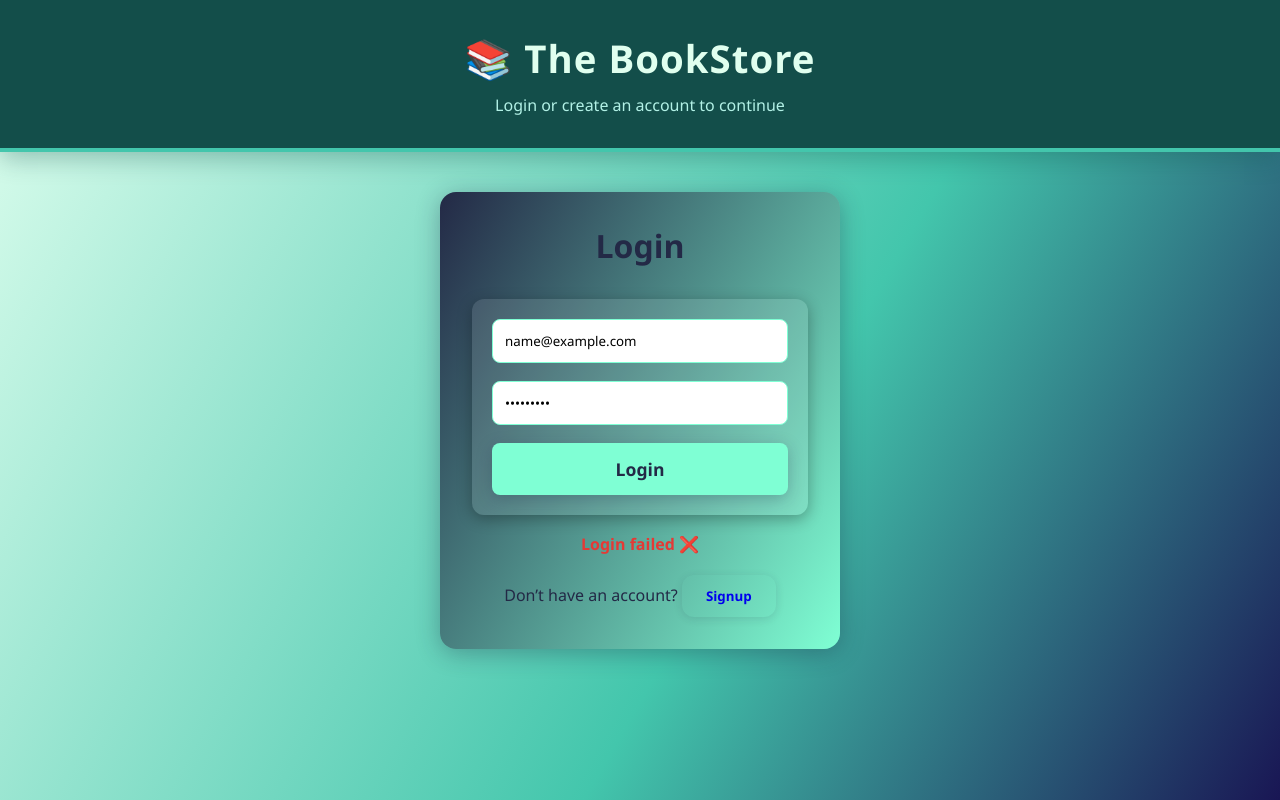
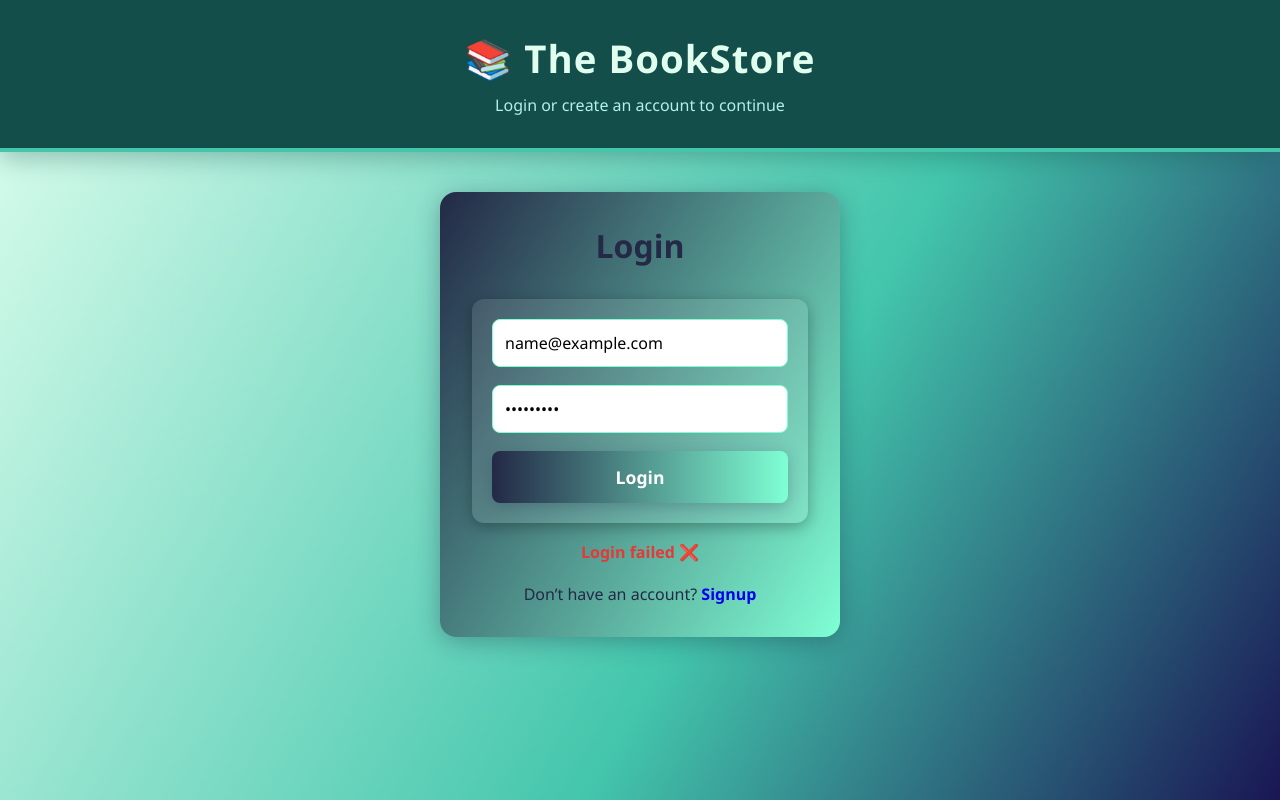
Before and after one commit to anshitaBajpai/The-Bookstore, a React (Vite) app in the folder frontend/: page /auth in a window 1280 px wide. Both pictures are taken after typing "name@example.com", "Sample123" into the empty fields and a click on the button "Login". Built offline with nearby package versions, Linux system fonts and the light colour scheme; no server answers.

Commit message:
refactor

```diff
--- a/frontend/src/pages/AuthPage.jsx
+++ b/frontend/src/pages/AuthPage.jsx
@@ -1,6 +1,7 @@
 import React, { useState } from "react";
 import { useNavigate } from "react-router-dom";
 import axios from "axios";
+import styles from "./AuthPage.module.css";
 
 function AuthPage() {
   const [isLogin, setIsLogin] = useState(true);
@@ -10,7 +11,6 @@ function AuthPage() {
   const [error, setError] = useState("");
   const navigate = useNavigate();
 
-  // ✅ Login
   const handleLogin = async (e) => {
     e.preventDefault();
     try {
@@ -22,56 +22,35 @@ function AuthPage() {
       localStorage.setItem("role", res.data.role);
       localStorage.setItem("username", res.data.username);
       setError("");
-      navigate("/"); // redirect to home after login
+      navigate("/");
     } catch (err) {
       setError(err.response?.data?.error || "Login failed ❌");
     }
   };
 
-  // ✅ Signup
   const handleSignup = async (e) => {
     e.preventDefault();
     try {
-      const res = await axios.post("http://localhost:5000/auth/signup", {
+      await axios.post("http://localhost:5000/auth/signup", {
         username,
         email,
         password,
       });
       setError("");
       alert("Signup successful! Please login.");
-      setIsLogin(true); // switch to login form
+      setIsLogin(true);
     } catch (err) {
       setError(err.response?.data?.error || "Signup failed ❌");
     }
   };
 
   return (
-    <>
-      <div
-        style={{
-          padding: "32px",
-          maxWidth: 400,
-          margin: "40px auto",
-          background: "linear-gradient(120deg, #232946 0%, #7fffd4 100%)",
-          borderRadius: "16px",
-          boxShadow: "0 4px 24px #1a223f55",
-        }}
-      >
-        <h2
-          style={{
-            textAlign: "center",
-            color: "#232946",
-            fontWeight: 700,
-            fontSize: "2rem",
-            marginBottom: 32,
-          }}
-        >
-          {isLogin ? "Login" : "Signup"}
-        </h2>
+    <div className={styles.container}>
+      <h2 className={styles.heading}>{isLogin ? "Login" : "Signup"}</h2>
 
       <form
         onSubmit={isLogin ? handleLogin : handleSignup}
-          style={{ display: "flex", flexDirection: "column", gap: "18px" }}
+        className={styles.form}
       >
         {!isLogin && (
           <input
@@ -79,105 +58,50 @@ function AuthPage() {
             placeholder="Username"
             value={username}
             onChange={(e) => setUsername(e.target.value)}
+            className={styles.input}
             required
-              style={{
-                padding: "12px",
-                borderRadius: "8px",
-                border: "1.5px solid #7fffd4",
-              }}
           />
         )}
+
         <input
           type="email"
           placeholder="Email"
           value={email}
           onChange={(e) => setEmail(e.target.value)}
+          className={styles.input}
           required
-            style={{
-              padding: "12px",
-              borderRadius: "8px",
-              border: "1.5px solid #7fffd4",
-            }}
         />
+
         <input
           type="password"
           placeholder="Password"
           value={password}
           onChange={(e) => setPassword(e.target.value)}
+          className={styles.input}
           required
-            style={{
-              padding: "12px",
-              borderRadius: "8px",
-              border: "1.5px solid #7fffd4",
-            }}
         />
 
-          <button
-            type="submit"
-            style={{
-              background: "#7fffd4",
-              color: "#232946",
-              fontWeight: 700,
-              border: "none",
-              borderRadius: "8px",
-              padding: "14px",
-              fontSize: "1.1rem",
-              cursor: "pointer",
-              transition: "0.2s",
-            }}
-          >
+        <button type="submit" className={styles.button}>
           {isLogin ? "Login" : "Signup"}
         </button>
       </form>
 
-        {error && (
-          <p
-            style={{
-              color: "#e53935",
-              textAlign: "center",
-              marginTop: "18px",
-              fontWeight: 600,
-            }}
-          >
-            {error}
-          </p>
-        )}
+      {error && <p className={styles.error}>{error}</p>}
 
-        <p style={{ textAlign: "center", marginTop: "20px", color: "#232946" }}>
+      <p className={styles.switchText}>
         {isLogin ? (
           <>
             Don’t have an account?{" "}
-              <button
-                onClick={() => setIsLogin(false)}
-                style={{
-                  border: "none",
-                  background: "none",
-                  color: "#0000ee",
-                  cursor: "pointer",
-                }}
-              >
-                Signup
-              </button>
+            <span onClick={() => setIsLogin(false)}>Signup</span>
           </>
         ) : (
           <>
             Already have an account?{" "}
-              <button
-                onClick={() => setIsLogin(true)}
-                style={{
-                  border: "none",
-                  background: "none",
-                  color: "#0000ee",
-                  cursor: "pointer",
-                }}
-              >
-                Login
-              </button>
+            <span onClick={() => setIsLogin(true)}>Login</span>
           </>
         )}
       </p>
     </div>
-    </>
   );
 }
 
--- /dev/null
+++ b/frontend/src/pages/AuthPage.module.css
@@ -0,0 +1,71 @@
+.container {
+  padding: 32px;
+  max-width: 400px;
+  margin: 40px auto;
+  background: linear-gradient(120deg, #232946 0%, #7fffd4 100%);
+  border-radius: 16px;
+  box-shadow: 0 4px 24px #1a223f55;
+}
+
+.heading {
+  text-align: center;
+  color: #232946;
+  font-weight: 700;
+  font-size: 2rem;
+  margin-bottom: 32px;
+}
+
+.form {
+  display: flex;
+  flex-direction: column;
+  gap: 18px;
+}
+
+.input {
+  padding: 12px;
+  border-radius: 8px;
+  border: 1.5px solid #7fffd4;
+  font-size: 1rem;
+  outline: none;
+}
+
+.input:focus {
+  border-color: #232946;
+  box-shadow: 0 0 0 2px #23294633;
+}
+
+.button {
+  background: #7fffd4;
+  color: #232946;
+  font-weight: 700;
+  border: none;
+  border-radius: 8px;
+  padding: 14px;
+  font-size: 1.1rem;
+  cursor: pointer;
+  transition: 0.2s;
+}
+
+.button:hover {
+  background: #232946;
+  color: #7fffd4;
+}
+
+.error {
+  color: #e53935;
+  text-align: center;
+  margin-top: 18px;
+  font-weight: 600;
+}
+
+.switchText {
+  text-align: center;
+  margin-top: 20px;
+  color: #232946;
+}
+
+.switchText span {
+  color: #0000ee;
+  cursor: pointer;
+  font-weight: 600;
+}
```
Lines whose indentation alone changed are shown as unchanged.
